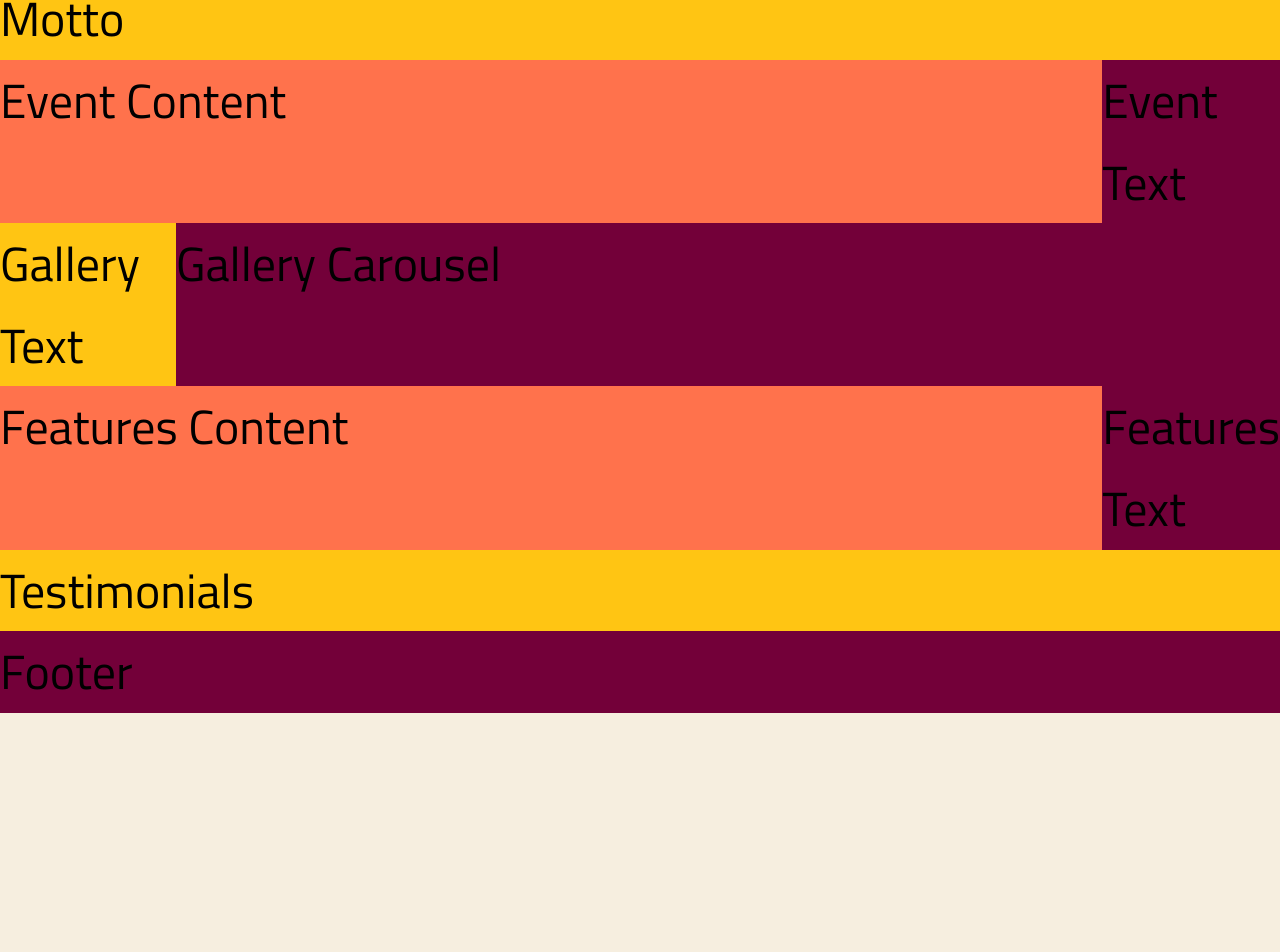
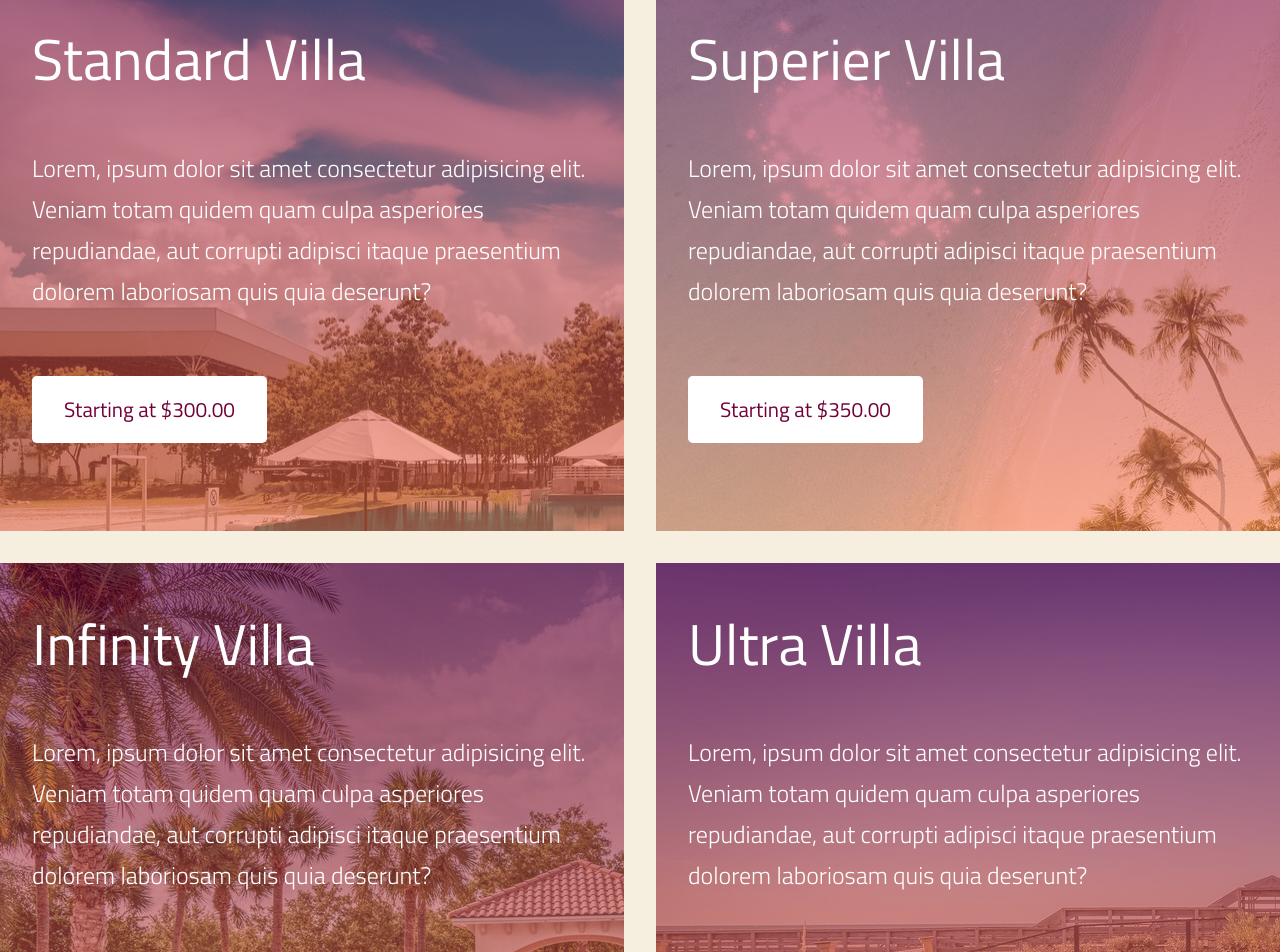
Before and after one commit to joepasss/sass_study, a React (Create React App) app in the folder vlv/: page / in a window 1280 px wide. Shown: the part 1681-2633 px from the top of the page. Before the commit the page ends 2394 px from the top, so only its background shows below. Built offline with nearby package versions, Linux system fonts and the light colour scheme.

Commit message:
Villas Section (desktop version)

```diff
--- a/vlv/src/sections/villas/Villas.tsx
+++ b/vlv/src/sections/villas/Villas.tsx
@@ -2,5 +2,79 @@ import './villas.scss';
 import { FC } from 'react';
 
 export const Villas: FC = () => {
-  return <section id='villas'></section>;
+  return (
+    <section id='villas'>
+      <div className='villa villa-1'>
+        <h2 className='villa-title'>Standard Villa</h2>
+        <p className='villa-para'>
+          Lorem, ipsum dolor sit amet consectetur adipisicing elit. Veniam totam
+          quidem quam culpa asperiores repudiandae, aut corrupti adipisci itaque
+          praesentium dolorem laboriosam quis quia deserunt?
+        </p>
+        <a href='#!' className='villa-link'>
+          Starting at $300.00
+        </a>
+      </div>
+
+      <div className='villa villa-2'>
+        <h2 className='villa-title'>Superier Villa</h2>
+        <p className='villa-para'>
+          Lorem, ipsum dolor sit amet consectetur adipisicing elit. Veniam totam
+          quidem quam culpa asperiores repudiandae, aut corrupti adipisci itaque
+          praesentium dolorem laboriosam quis quia deserunt?
+        </p>
+        <a href='#!' className='villa-link'>
+          Starting at $350.00
+        </a>
+      </div>
+
+      <div className='villa villa-3'>
+        <h2 className='villa-title'>Infinity Villa</h2>
+        <p className='villa-para'>
+          Lorem, ipsum dolor sit amet consectetur adipisicing elit. Veniam totam
+          quidem quam culpa asperiores repudiandae, aut corrupti adipisci itaque
+          praesentium dolorem laboriosam quis quia deserunt?
+        </p>
+        <a href='#!' className='villa-link'>
+          Starting at $700.00
+        </a>
+      </div>
+
+      <div className='villa villa-4'>
+        <h2 className='villa-title'>Ultra Villa</h2>
+        <p className='villa-para'>
+          Lorem, ipsum dolor sit amet consectetur adipisicing elit. Veniam totam
+          quidem quam culpa asperiores repudiandae, aut corrupti adipisci itaque
+          praesentium dolorem laboriosam quis quia deserunt?
+        </p>
+        <a href='#!' className='villa-link'>
+          Starting at $1100.00
+        </a>
+      </div>
+
+      <div className='villa villa-5'>
+        <h2 className='villa-title'>Galactic Villa</h2>
+        <p className='villa-para'>
+          Lorem, ipsum dolor sit amet consectetur adipisicing elit. Veniam totam
+          quidem quam culpa asperiores repudiandae, aut corrupti adipisci itaque
+          praesentium dolorem laboriosam quis quia deserunt?
+        </p>
+        <a href='#!' className='villa-link'>
+          Starting at $1300.00
+        </a>
+      </div>
+
+      <div className='villa villa-6'>
+        <h2 className='villa-title'>Cosmic Villa</h2>
+        <p className='villa-para'>
+          Lorem, ipsum dolor sit amet consectetur adipisicing elit. Veniam totam
+          quidem quam culpa asperiores repudiandae, aut corrupti adipisci itaque
+          praesentium dolorem laboriosam quis quia deserunt?
+        </p>
+        <a href='#!' className='villa-link'>
+          Starting at $2000.00
+        </a>
+      </div>
+    </section>
+  );
 };
--- a/vlv/src/sections/villas/villas.scss
+++ b/vlv/src/sections/villas/villas.scss
@@ -1,7 +1,112 @@
 @import '../../style/global_var.scss';
 
 section#villas {
-  background-color: $color-primary;
+  grid-column: container-start / container-end;
 
-  grid-column: container-start / container-end;
+  display: grid;
+  grid-template-columns: repeat(auto-fit, minmax(30rem, 1fr));
+  gap: 2rem;
+
+  div.villa {
+    padding: 2rem;
+
+    transition: transform $transition-duration ease-in-out;
+    cursor: pointer;
+    background-size: cover;
+    background-position: center;
+
+    &:nth-child(2n) {
+      a.villa-link:link,
+      a.villa-link:visited {
+        &::before {
+          transform: translate(-50%, -50%) rotate(-45deg);
+        }
+      }
+    }
+
+    &:hover,
+    &:active {
+      transform: scale(1.05);
+    }
+
+    h2.villa-title {
+      font-size: $font-size-title;
+      padding: 0 2rem 1rem 0;
+      font-weight: 400;
+      color: white;
+    }
+
+    p.villa-para {
+      font-size: 1.5rem;
+      margin: 1.5rem 0 4rem 0;
+    }
+
+    a.villa-link {
+      &:link,
+      &:visited {
+        display: inline-block;
+        margin-bottom: 2rem;
+        background-color: white;
+        color: $color-primary;
+
+        z-index: 2;
+        overflow: hidden;
+
+        &::before {
+          content: '';
+          position: absolute;
+          top: 50%;
+          left: 50%;
+          width: 100%;
+          height: 0;
+
+          z-index: -1;
+          background-color: $color-secondary;
+
+          transition: height $transition-duration ease-in-out;
+
+          transform: translate(-50%, -50%) rotate(45deg);
+        }
+      }
+
+      &:hover,
+      &:active {
+        color: white;
+
+        &::before {
+          height: 400%;
+        }
+      }
+    }
+  }
+
+  div.villa-1 {
+    background: linear-gradient($color-primary-m-light, $color-teriary-m-light),
+      url('../../assets/img/Villas/villa-1.jpg');
+  }
+
+  div.villa-2 {
+    background: linear-gradient($color-primary-m-light, $color-teriary-m-light),
+      url('../../assets/img/Villas/villa-2.jpg');
+  }
+
+  div.villa-3 {
+    background: linear-gradient($color-primary-m-light, $color-teriary-m-light),
+      url('../../assets/img/Villas/villa-3.jpg');
+  }
+
+  div.villa-4 {
+    background: linear-gradient($color-primary-m-light, $color-teriary-m-light),
+      url('../../assets/img/Villas/villa-4.jpg');
+  }
+
+  div.villa-5 {
+    background: linear-gradient($color-primary-m-light, $color-teriary-m-light),
+      url('../../assets/img/Villas/villa-5.jpg');
+  }
+
+  div.villa-6 {
+    background: linear-gradient($color-primary-m-light, $color-teriary-m-light),
+      url('../../assets/img/Villas/villa-6.jpg');
+  }
 }
```
